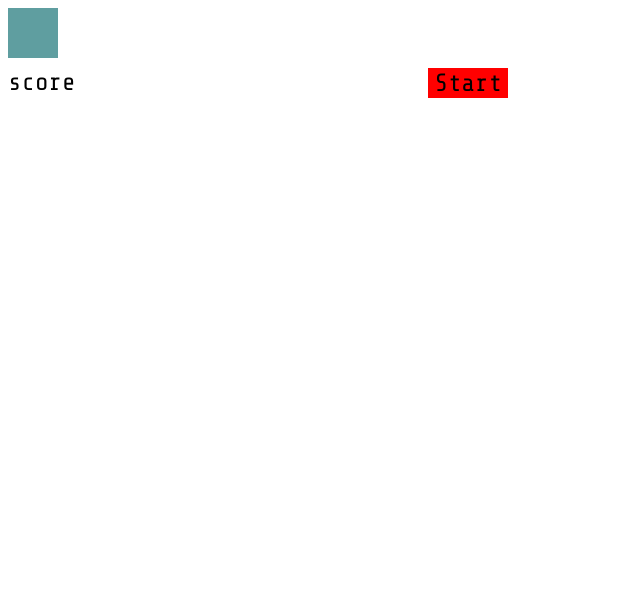
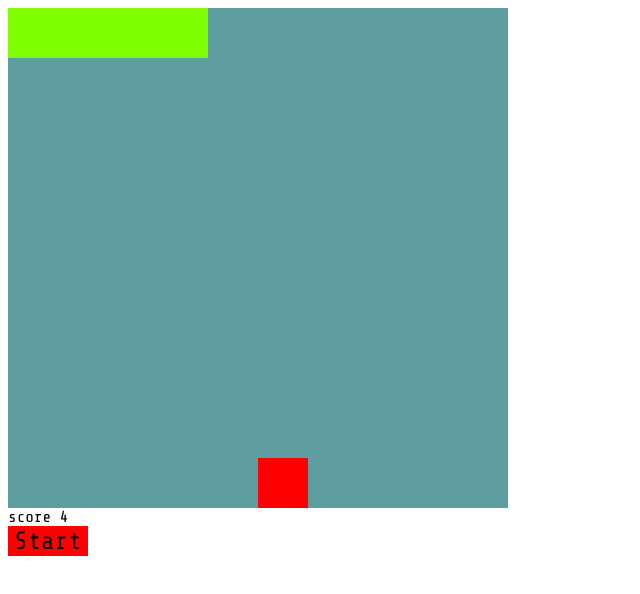
Before and after one commit to leandroalviarez12/proyecto-web-3, a plain HTML site: page index.html in a window 1280 px wide. Both pictures are taken after a click on the button "Start". Shown: the whole page, without its empty margins (0-640 px from the left). Drawn offline with nearby package versions, Linux system fonts and the light colour scheme.

Commit message:
creacion del cuadro del juego

```diff
--- a/index.html
+++ b/index.html
@@ -14,7 +14,7 @@
   </head>
   <body>
     <div id="board"></div>
-    <div class="boardInfor">
+    <div class="boardInfo">
       <div>
         score
 
--- a/script.js
+++ b/script.js
@@ -1,8 +1,8 @@
 // HTML Elements
-const board = document.getElementById('board');
-const scoreBoard = document.getElementById('scoreBoard');
-const startButton = document.getElementById('start');
-const gameOverSign = document.getElementById('gameOver');
+const board = document.getElementById("board");
+const scoreBoard = document.getElementById("scoreBoard");
+const startButton = document.getElementById("start");
+const gameOverSign = document.getElementById("gameOver");
 
 //Game Senttings
 const boardSize = 10;
@@ -28,32 +28,104 @@ let boardSquares;
 let emptySquare;
 let moveInterval;
 
-const createBoard = () => {
-    boardSquares.forEach( (row, rowIndex) => {
-      row.forEach( (column, columnndex) => {
-        const squareValue = `{rowIndex}${columnndex}`;
-        const squareElemnt = document.createElement('div');
-        squareElemnt.setAttribute('class', 'square emptySquare');
-        squareElemnt.setAttribute('id', squareValue);
-        board.appendChild(squareElemnt);
-        emptySquares.push(squareValue);
-      } )
-    })
+const drawSnake = () => {
+    snake.forEach (square => drawSquare(square, 'snakeSquare'));
 }
 
+
+
+const drawSquare = (square, type) => {
+  const [row, column] = square.split('');
+  boardSquares[row] [column] = squareTypes[type];
+  const squareElemnt = document.getElementById(square);
+  squareElemnt.setAttribute('class', `square ${type}`);
+
+  if(type === 'emptySquare') {
+    emptySquare.push(square);
+  } else {
+      if(emptySquare.indexOf (square) !== -1){
+          emptySquare.splice(emptySquare.indexOf (square), 1);
+      }
+  }
+
+};
+
+const moveSnake = () => {
+  const newSquare = String(
+    Number(snake[snake.length -1]) + directions[direction])
+  .padStart(2, '0');
+  const [row, column] = newSquare.split('');
+}
+
+const setDirection = newDirection => {
+  direction = newDirection
+
+}
+
+const directionEvent = key => {
+  switch (key.code) {
+    case 'ArrowUp':
+      direction != 'ArrowDown' && setDirection(key.code)
+      break;
+      case 'ArrowDown':
+        direction != 'ArrowUp' && setDirection(key.code)
+        break
+        case 'ArrowUp':
+          direction != 'ArrowRight' && setDirection(key.code)
+          break
+          case 'ArrowRight':
+            direction != 'Arrowleft' && setDirection(key.code)
+            break;
+  }
+}
+
+
+
+const createRandomFood = () => {
+  const randomEmptysquare = emptySquare[Math.floor(Math.random() * emptySquare.length)];
+  drawSquare(randomEmptysquare, 'foodSquare');
+}
+
+
+const updateScore = () =>{
+   scoreBoard.innerText = score;
+}
+
+const createBoard = () => {
+  boardSquares.forEach((row, rowIndex) => {
+    row.forEach((column, columnIndex) => {
+      const squareValue = `${rowIndex}${columnIndex}`;
+      const squareElemnt = document.createElement("div");
+      squareElemnt.setAttribute("class", "square emptySquare");
+      squareElemnt.setAttribute("id", squareValue);
+      board.appendChild(squareElemnt);
+      emptySquare.push(squareValue);
+    });
+  });
+};
+
 const setGame = () => {
-  snake = ['00', '01', '02', '03',];
+  snake = ["00", "01", "02", "03"];
   score = snake.length;
-  direction = 'ArrowRight';
-  boardSquares = Array.from(Array(boardSize), () => new Array(boardSize).fill(squareTypes.emptySquare));
+  direction = "ArrowRight";
+  boardSquares = Array.from(Array(boardSize), () =>
+    new Array(boardSize).fill(squareTypes.emptySquare)
+  );
   console.log(boardSquares);
-  board.innerHTML = '';
+  board.innerHTML = "";
   emptySquare = [];
   createBoard();
-}
+};
 
 const startGame = () => {
   setGame();
+  gameOverSign.style.display = "none";
+  startButton.disabled = true;
+  drawSnake();
+  updateScore();
+  createRandomFood();
+  document.addEventListener('keydown', directionEvent);
+  moveInterval = setInterval( () => moveSnake(), gameSpeed);
 };
 
-startButton.addEventListener('click', startGame);
+startButton.addEventListener("click", startGame);
```
